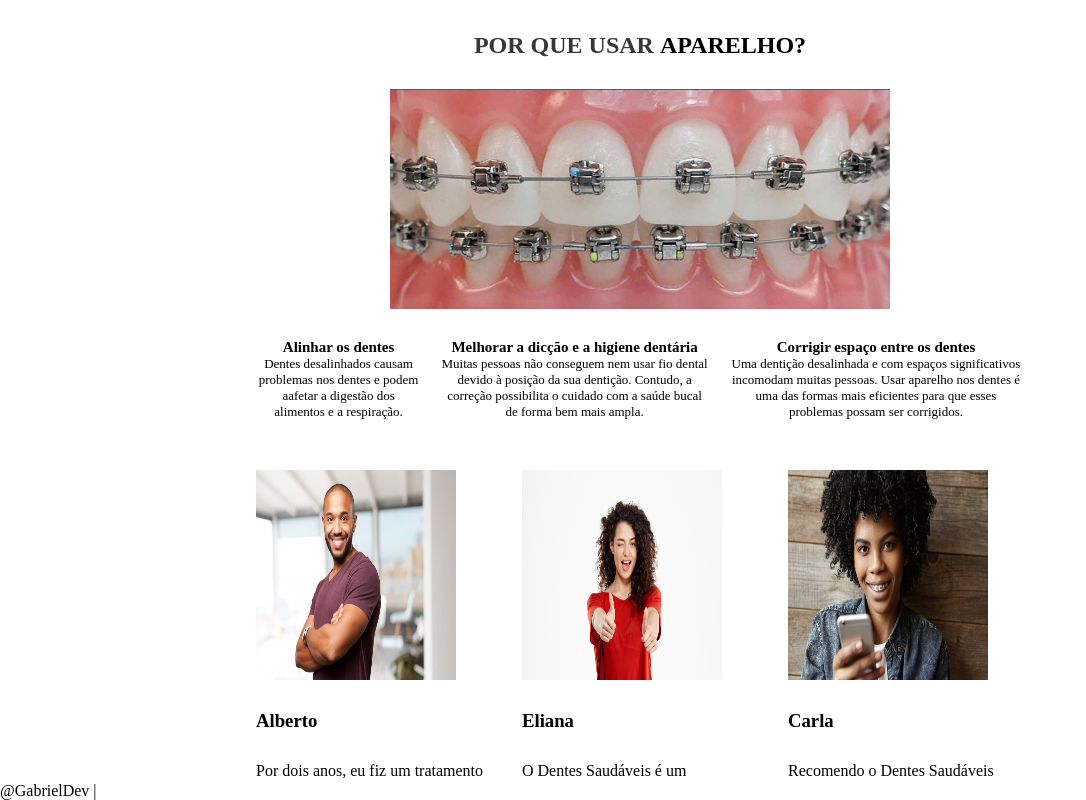
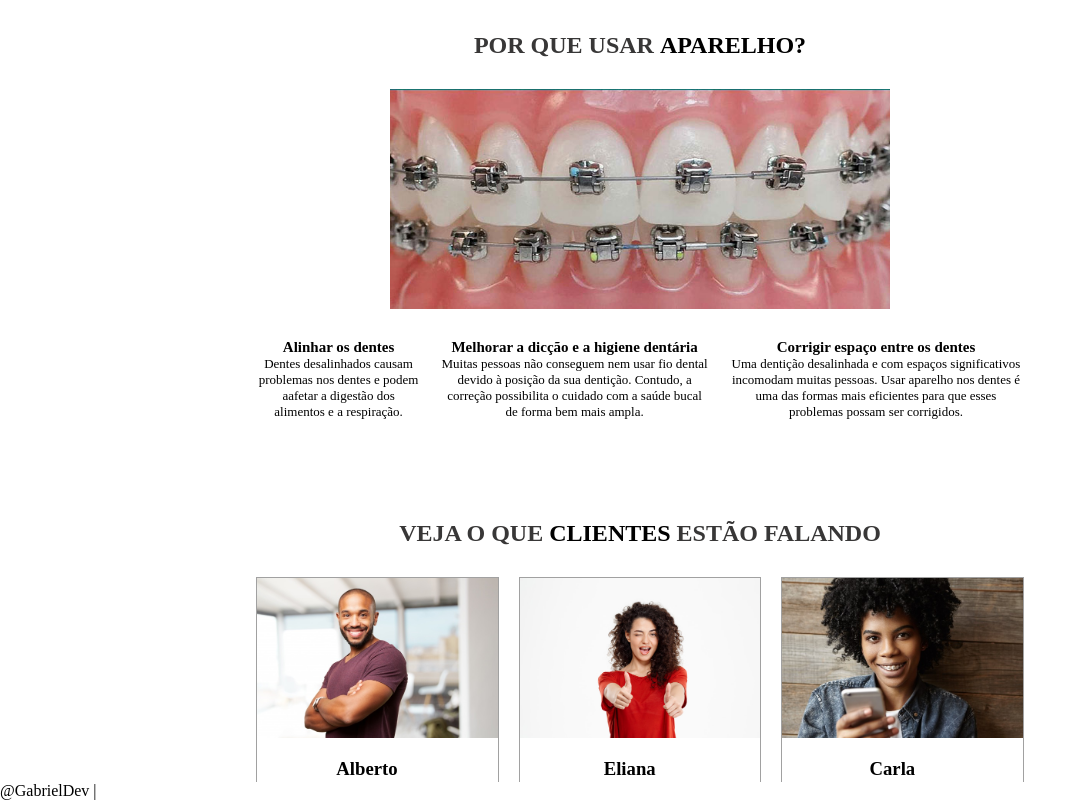
Before and after one commit to GabrielFR-Dev/Estudos, a Next.js app in the folder Props-Elementos/projeto-base-props/: page / in a window 1280 px wide. Shown: the part 372-1172 px from the top of the page, without its empty margins (0-1086 px from the left). Built offline with nearby package versions, Linux system fonts and the light colour scheme.

Commit message:
Finalizando a Seção depoimentos

```diff
--- a/Props-Elementos/projeto-base-props/src/app/page.js
+++ b/Props-Elementos/projeto-base-props/src/app/page.js
@@ -81,7 +81,7 @@ export default function Home() {
           </section>
 
           <section className={estilos.secao_depoimento}>
-              <h3></h3>
+              <h2>VEJA O QUE <span className={estilos.negrito}>CLIENTES</span> ESTÃO FALANDO</h2>
 
             <div>
               <CardDepoimento
--- a/Props-Elementos/projeto-base-props/src/app/page.module.css
+++ b/Props-Elementos/projeto-base-props/src/app/page.module.css
@@ -93,6 +93,7 @@
     display: flex;
     flex-direction: column;
     gap: 30px;
+    margin-bottom: 50px;
 }
 .img_beneficios {
     margin: auto;
@@ -129,7 +130,14 @@
 
 /*SECAO DEPOIMENTO*/
 
-.secao_depoimento div{
+.secao_depoimento {
+    text-align: center;
     display: flex;
+    flex-direction: column;
     gap: 30px;
 }
+.secao_depoimento div{
+
+    display: flex;
+    gap: 20px;
+}
--- a/Props-Elementos/projeto-base-props/src/componente/CardDepoimento/CardDepoimento.module.css
+++ b/Props-Elementos/projeto-base-props/src/componente/CardDepoimento/CardDepoimento.module.css
@@ -1,19 +1,25 @@
 .card_elemento {
-    width: 700px;
-    height: 500px;
+    margin: auto;
+    width: 400px;
+    max-height: 400px;
     display: flex;
     flex-direction: column;
+    border: 1px solid rgb(161, 161, 161);
+}
+.img_aparelho{
+    width: auto;
+    max-height: 160px;
 }
 
-.img_aparelho{
-    width: 200px;
-    height: 210px;
-}
-
-.card_elemento h3 {
+.card_elemento h3, .card_elemento p {
+   width: 220px;
 
 }
 
 .card_elemento p {
 
+    margin: auto;
+    font-size: 18px;
+    font-style: italic;
+    margin-bottom: 20px;
 }
```
Also changed, not shown: Props-Elementos/projeto-base-props/src/componente/CardDepoimento/index.jsx (+7 -5 lines).
